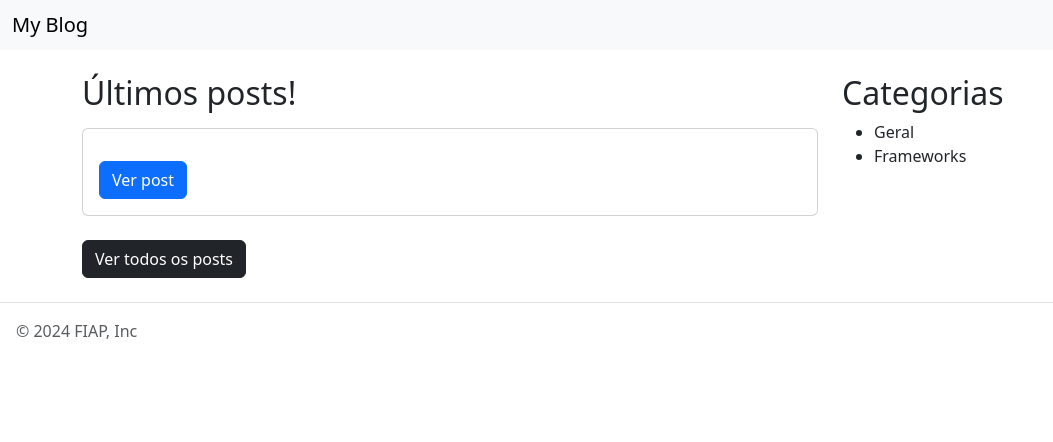
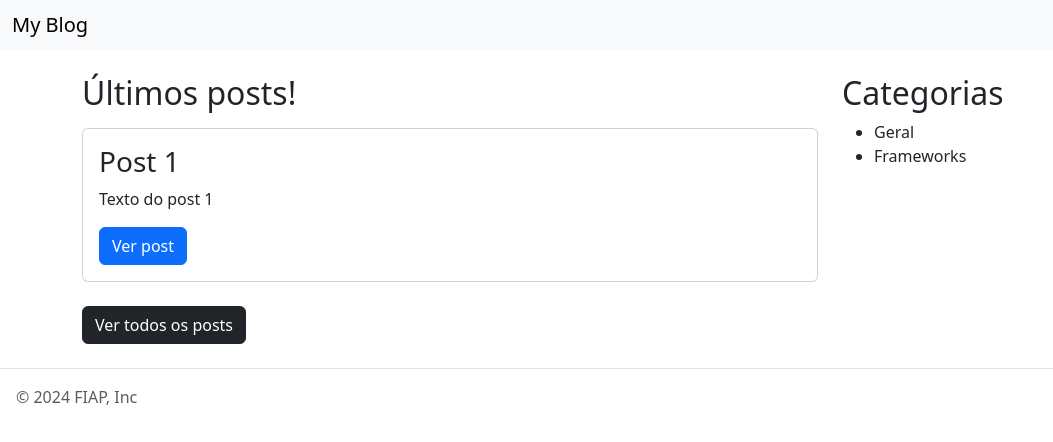
Before and after one commit to juliocmoliveira/Frontend-Engineering-Blog, a React (Vite) app: page / in a window 1280 px wide. Shown: the top 442 px of the page, without its empty margins (0-1053 px from the left). Built offline with nearby package versions, Linux system fonts and the light colour scheme.

Commit message:
feat: Using component Card

```diff
--- a/src/components/pages/Home.jsx
+++ b/src/components/pages/Home.jsx
@@ -10,7 +10,10 @@ function Home() {
 
                         <h2 className="mb-3">Últimos posts!</h2>
 
-                        <Card/>
+                        <Card
+                            title={ "Post 1" }
+                            text={ "Texto do post 1" }
+                        />
 
                         <a href="#" className="btn btn-dark mt-4"> Ver todos os posts </a>
 
```
